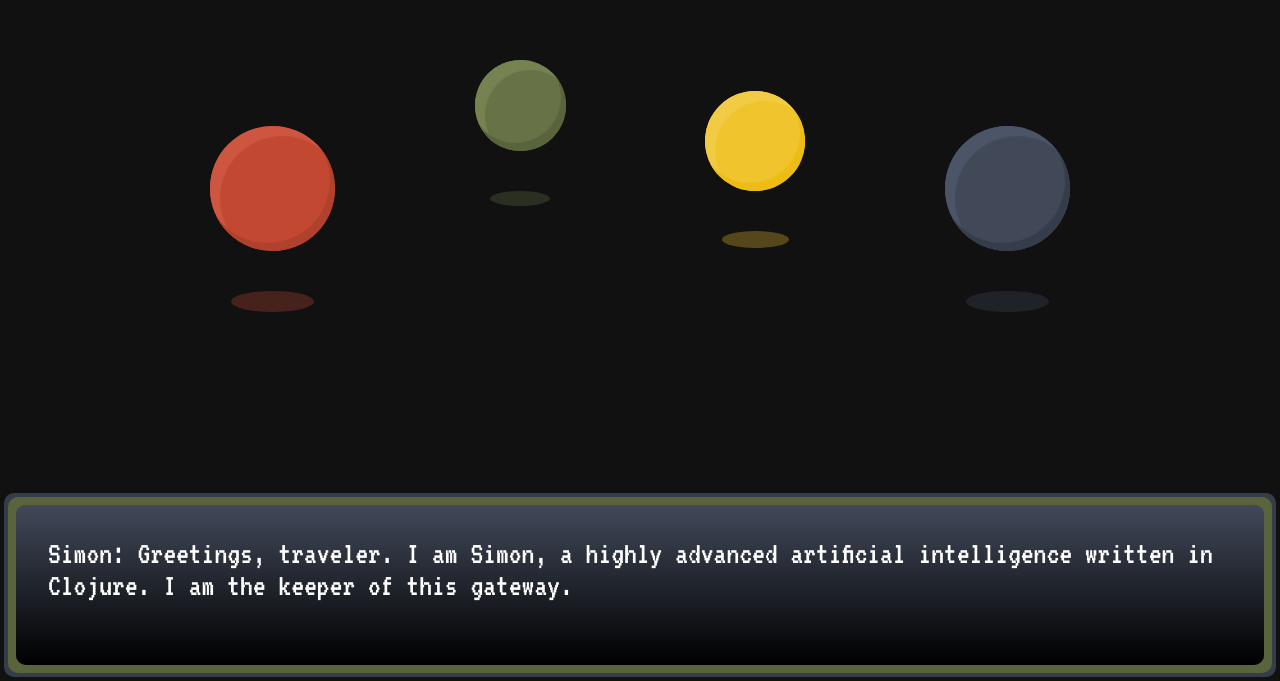
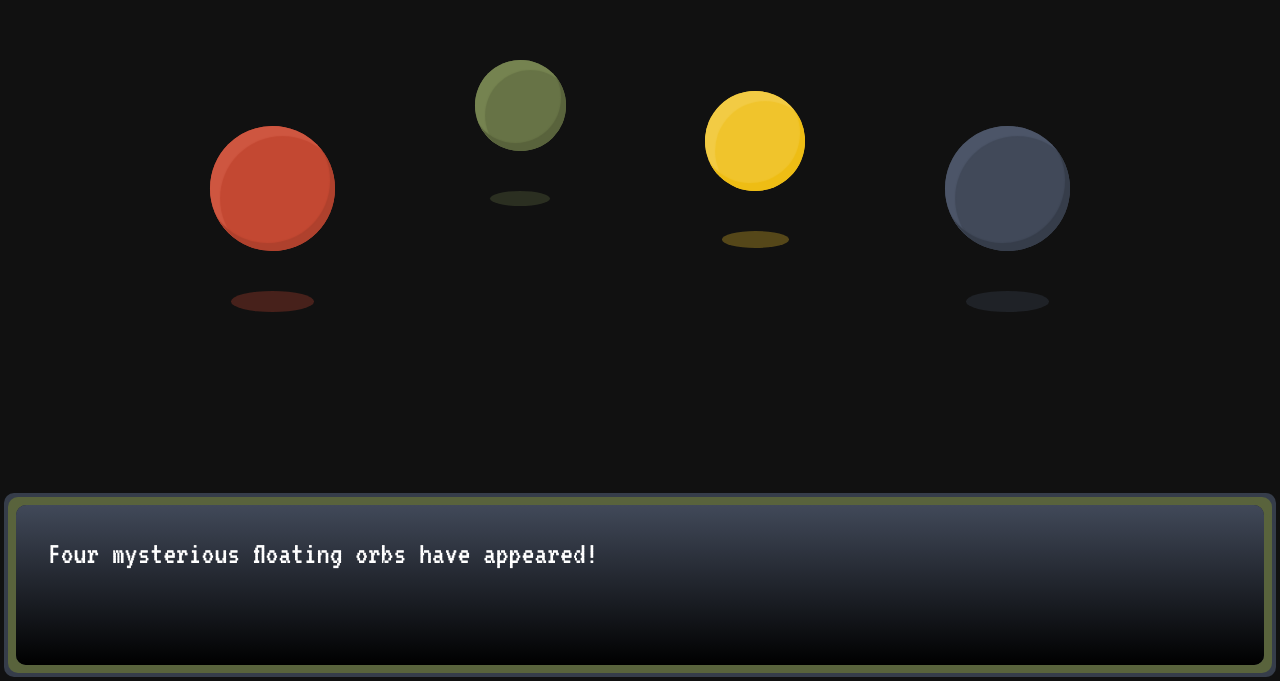
Before and after one commit to victoriadrake/simon, a website: page index.html in a window 1280 px wide. Shown: the part 119-800 px from the top of the page. Drawn offline with nearby package versions, Linux system fonts and the light colour scheme.

Commit message:
First steps of intro.

```diff
--- a/assets/js/game.js
+++ b/assets/js/game.js
@@ -13,23 +13,16 @@ var sounds = {
     blue: new Audio('https://s3.amazonaws.com/freecodecamp/simonSound4.mp3')
 };
 
+var msg = {
+        1: 'Four mysterious floating orbs have appeared!',
+        2: 'From all around you, a voice is heard...',
+        3: 'Simon: Greetings, traveler. I am Simon, a highly advanced artificial intelligence written in Clojure. I am the keeper of this gateway.',
+        4: 'To pass, you must first prove yourself worthy by accepting my challenge! It is a formidable test of skills based on a children\'s toy from the ancient era known only as "the eighties."',
+        5: 'Simon: Follow the sequence of the orbs. Master twenty steps and you shall pass; fail and you risk certain doom!',
+}
+
 function intro() {
-    $('#message').html('Four mysterious floating orbs have appeared!');
-    setTimeout(() => {
-        $('#message').html('From all around you, a voice is heard...')
-    }, 2000);
-    setTimeout(() => {
-        $('#message').html('Simon: Greetings, traveler. I am Simon, a highly advanced artificial intelligence written in Clojure. I am the keeper of this gateway.')
-    }, 4000);
-    setTimeout(() => {
-        $('#message').html('To pass, you must first prove yourself worthy by accepting my challenge! It is a formidable test of skills based on a children\'s toy from the ancient era known only as "the eighties."')
-    }, 7000);
-    setTimeout(() => {
-        $('#message').html('Simon: Follow the sequence of the orbs. Master twenty steps and you shall pass; fail and you risk certain doom!')
-    }, 10000);
-    setTimeout(() => {
-        $('.controls').css('opacity','1');
-    }, 13000);
+    $('#message').html(msg[1]); // click to advance
 }
 
 function noticeMe(orb) {
--- a/sass/_components.sass
+++ b/sass/_components.sass
@@ -124,6 +124,7 @@ body
     flex-direction: row
     align-items: flex-end
     justify-content: space-around
+    transition: 1s ease
     &.dim
         opacity: 0.5
 
```
Also changed, not shown: assets/css/style.css.
